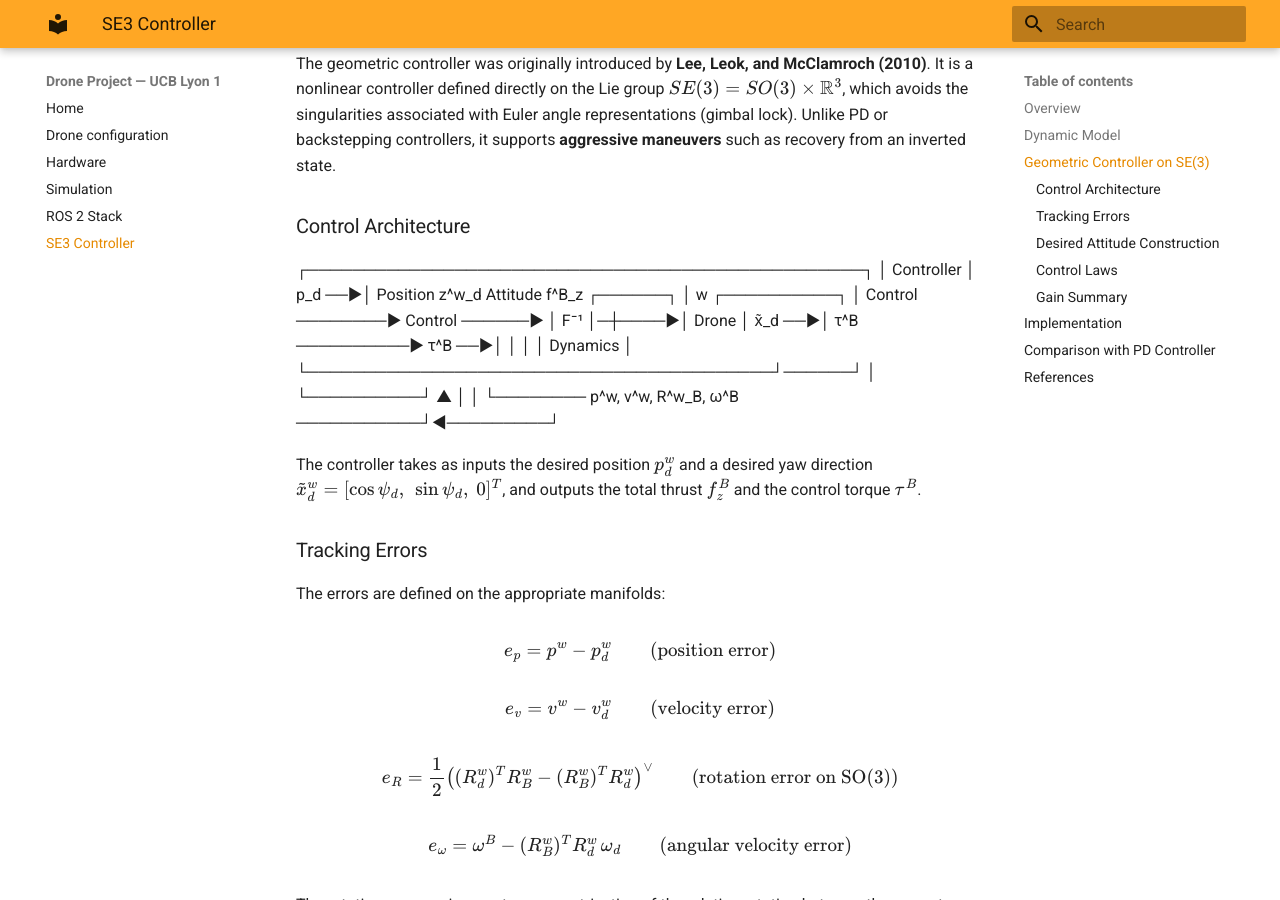
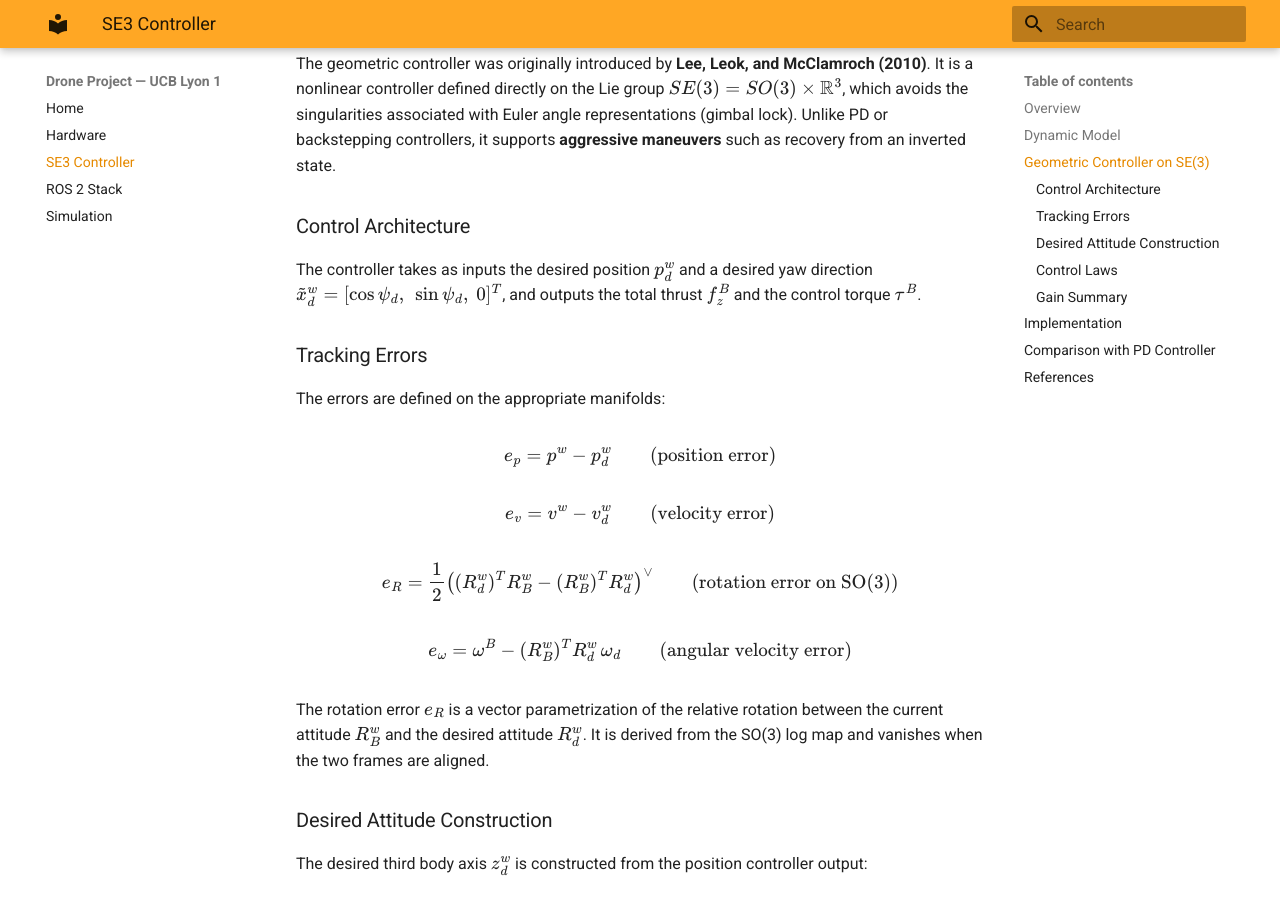
Before and after one commit to ELFATEH001/drone-docs, an MkDocs documentation site: the page built from docs/controller.md, in a window 1280 px wide and 900 px high, scrolled down 1391 px. Built offline with MkDocs 1.6.1 and Material for MkDocs 9.7.7, drawn with Linux system fonts in a browser that asks for light colours.

Commit message:
some SE3 controller documentation

```diff
--- a/docs/controller.md
+++ b/docs/controller.md
@@ -40,15 +40,6 @@ $$\dot{p}^w = v^w, \qquad \dot{R}^w_B = R^w_B [\omega^B]_\times$$
 The geometric controller was originally introduced by **Lee, Leok, and McClamroch (2010)**. It is a nonlinear controller defined directly on the Lie group $SE(3) = SO(3) \times \mathbb{R}^3$, which avoids the singularities associated with Euler angle representations (gimbal lock). Unlike PD or backstepping controllers, it supports **aggressive maneuvers** such as recovery from an inverted state.
 
 ### Control Architecture
-┌─────────────────────────────────────────────────┐
-│ Controller │
-p_d ──►│ Position z^w_d Attitude f^B_z ┌──────┐ │ w ┌──────────┐
-│ Control ────────► Control ──────► │ F⁻¹ │─┼────►│ Drone │
-x̃_d ──►│ τ^B ──────────► τ^B ──►│ │ │ │ Dynamics │
-└─────────────────────────────────────────┘──────┘ │ └──────────┘
-▲ │ │
-└──────── p^w, v^w, R^w_B, ω^B ───────────┘◄─────────┘
-
 
 The controller takes as inputs the desired position $p^w_d$ and a desired yaw direction $\tilde{x}^w_d = [\cos\psi_d,\ \sin\psi_d,\ 0]^T$, and outputs the total thrust $f^B_z$ and the control torque $\tau^B$.
 
--- a/mkdocs.yml
+++ b/mkdocs.yml
@@ -8,11 +8,13 @@ theme:
 
 nav:
   - Home: index.md
-  - Drone configuration: configuration.md
+  # - Drone configuration: configuration.md
   - Hardware: hardware.md
+  - SE3 Controller: controller.md
+  - ROS 2 Stack: ros2.md
   - Simulation: simulation.md
-  - ROS 2 Stack: ros2.md
-  - SE3 Controller: controller.md
+
+
 
 markdown_extensions:
   # Enables the colored warning/info boxes
```
